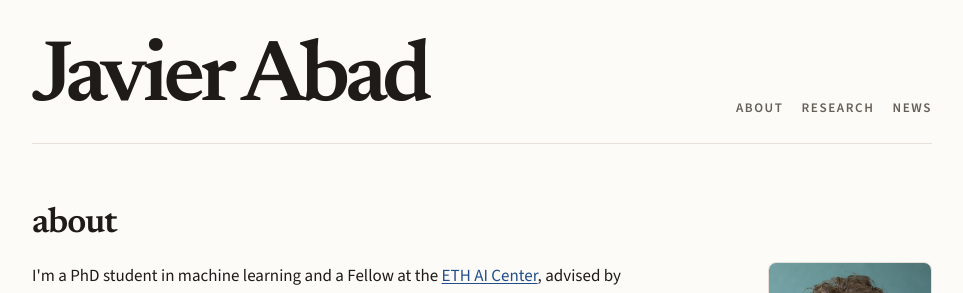
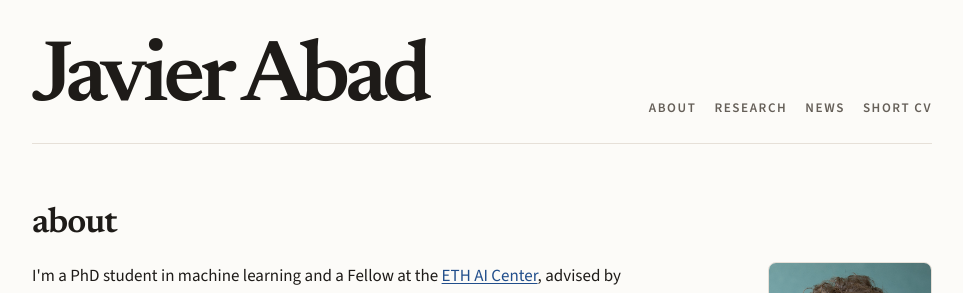
Before and after one commit to jaabmar/jaabmar.github.io, a Jekyll site: the page built from index.html, in a window 1280 px wide. Shown: the top 293 px of the page, without its empty margins (158-1121 px from the left). Built offline with Jekyll 4.4.1, drawn with Linux system fonts in a browser that asks for light colours.

Commit message:
Add short CV

```diff
--- a/index.html
+++ b/index.html
@@ -15,6 +15,7 @@ image: /artifacts/social-preview.png
       <a href="#about">about</a>
       <a href="#research">research</a>
       <a href="#news">news</a>
+      <a href="{{ '/assets/cv.pdf' | relative_url }}">Short CV</a>
     </nav>
   </header>
 
```
Also changed, not shown: 2 other files.
